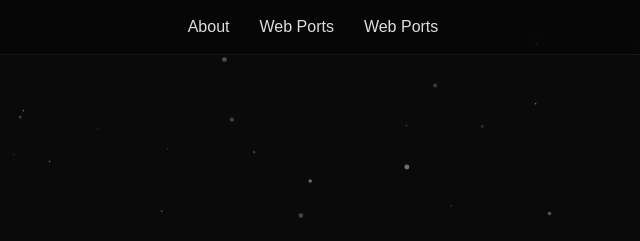
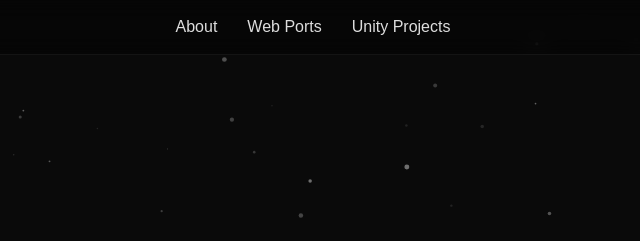
Before and after one commit to ARandomBird-glitch/ARandomBird-glitch.github.io, a plain HTML site: page index.html in a window 1280 px wide. Shown: the top 241 px of the page, 327-967 px from the left. Drawn offline with Linux system fonts and the light colour scheme.

Commit message:
Update index.html

```diff
--- a/index.html
+++ b/index.html
@@ -189,7 +189,7 @@
 <nav>
     <a href="#about">About</a>
     <a href="#webports">Web Ports</a>
-   <a href="#projects">Web Ports</a>
+   <a href="#projects">Unity Projects</a>
 </nav>
 
 <div class="hero">
```
